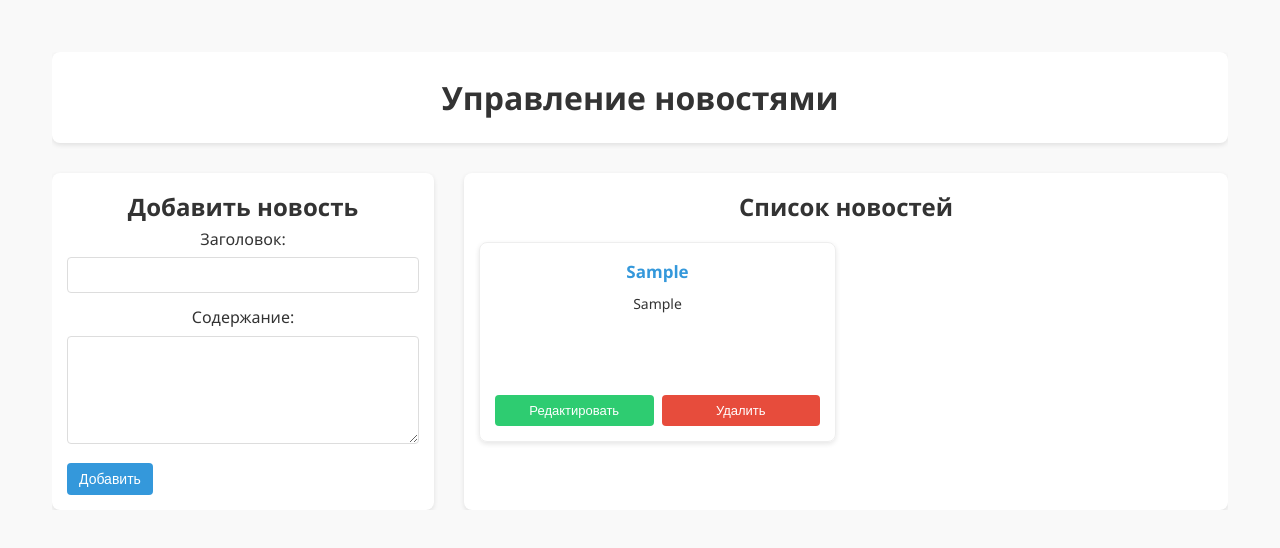
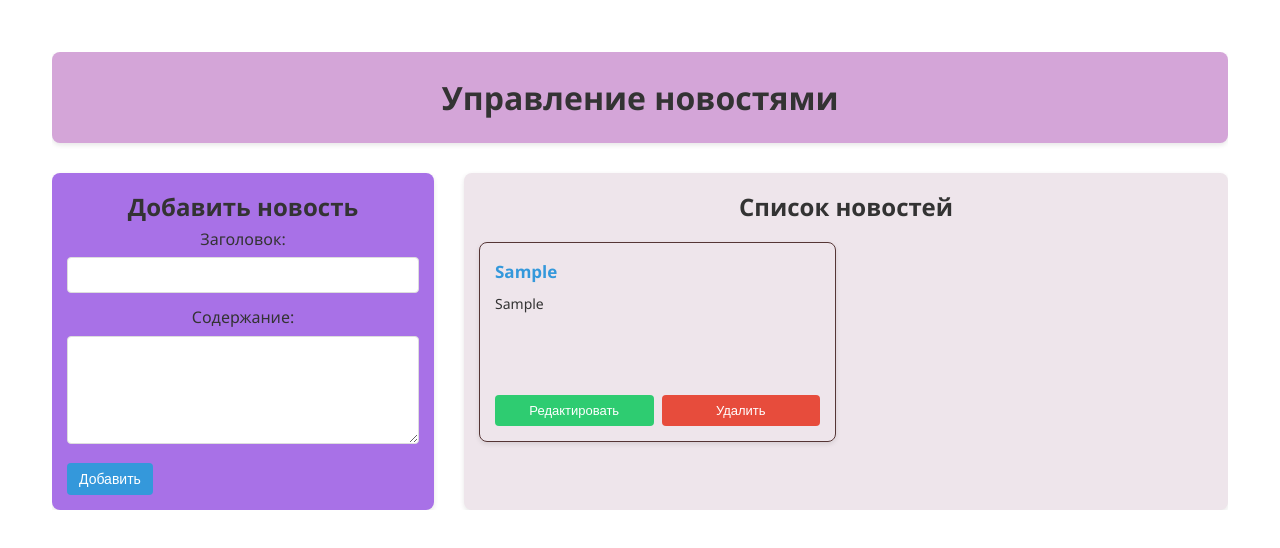
Before and after one commit to Answer-0885/news-crud-test, a React (Vite) app: page / in a window 1280 px wide. Both pictures are taken after typing "Sample", "Sample" into the empty fields and a click on the button "Добавить". Shown: the top 548 px of the page. Built offline with nearby package versions, Linux system fonts and the light colour scheme.

Commit message:
crud-news-test

```diff
--- a/src/App.css
+++ b/src/App.css
@@ -6,7 +6,7 @@
   --primary-color: #3498db;
   --danger-color: #e74c3c;
   --text-color: #333;
-  --light-gray: #f5f5f5;
+  --news-color: #eee5eb;
   --border-radius: 8px;
   --shadow: 0 2px 5px rgba(0,0,0,0.1);
 }
@@ -21,7 +21,7 @@ body {
   font-family: 'Segoe UI', Tahoma, Geneva, Verdana, sans-serif;
   line-height: 1.6;
   color: var(--text-color);
-  background-color: #f9f9f9;
+  background-color: #ffffff;
   padding: 15px;
 }
 
@@ -35,7 +35,7 @@ header {
   text-align: center;
   margin-bottom: 25px;
   padding: 15px;
-  background: white;
+  background: rgb(212, 165, 216);
   border-radius: var(--border-radius);
   box-shadow: var(--shadow);
 }
@@ -48,7 +48,7 @@ main {
 
 /* Форма добавления/редактирования */
 .news-form {
-  background: white;
+  background: rgb(168, 113, 231);
   padding: 15px;
   border-radius: var(--border-radius);
   box-shadow: var(--shadow);
@@ -100,7 +100,7 @@ button[type="button"] {
 
 /* Список новостей */
 .news-list {
-  background: white;
+  background:var(--news-color);
   padding: 15px;
   border-radius: var(--border-radius);
   box-shadow: var(--shadow);
@@ -114,7 +114,7 @@ button[type="button"] {
 }
 
 .news-card {
-  border: 1px solid #eee;
+  border: 1px solid #553535;
   border-radius: var(--border-radius);
   padding: 12px;
   display: flex;
@@ -135,8 +135,6 @@ button[type="button"] {
   overflow: hidden;
   text-overflow: ellipsis;
   display: -webkit-box;
-  -webkit-line-clamp: 2;
-  -webkit-box-orient: vertical;
 }
 
 .news-content p {
@@ -144,8 +142,6 @@ button[type="button"] {
   overflow: hidden;
   text-overflow: ellipsis;
   display: -webkit-box;
-  -webkit-line-clamp: 3;
-  -webkit-box-orient: vertical;
 }
 
 .news-actions {
@@ -172,7 +168,7 @@ button[type="button"] {
 .no-news {
   text-align: center;
   padding: 15px;
-  background: var(--light-gray);
+  background:var(--news-color);
   border-radius: var(--border-radius);
 }
 
```
Also changed, not shown: 4 other files (tests, documents, lock files or other folders).
